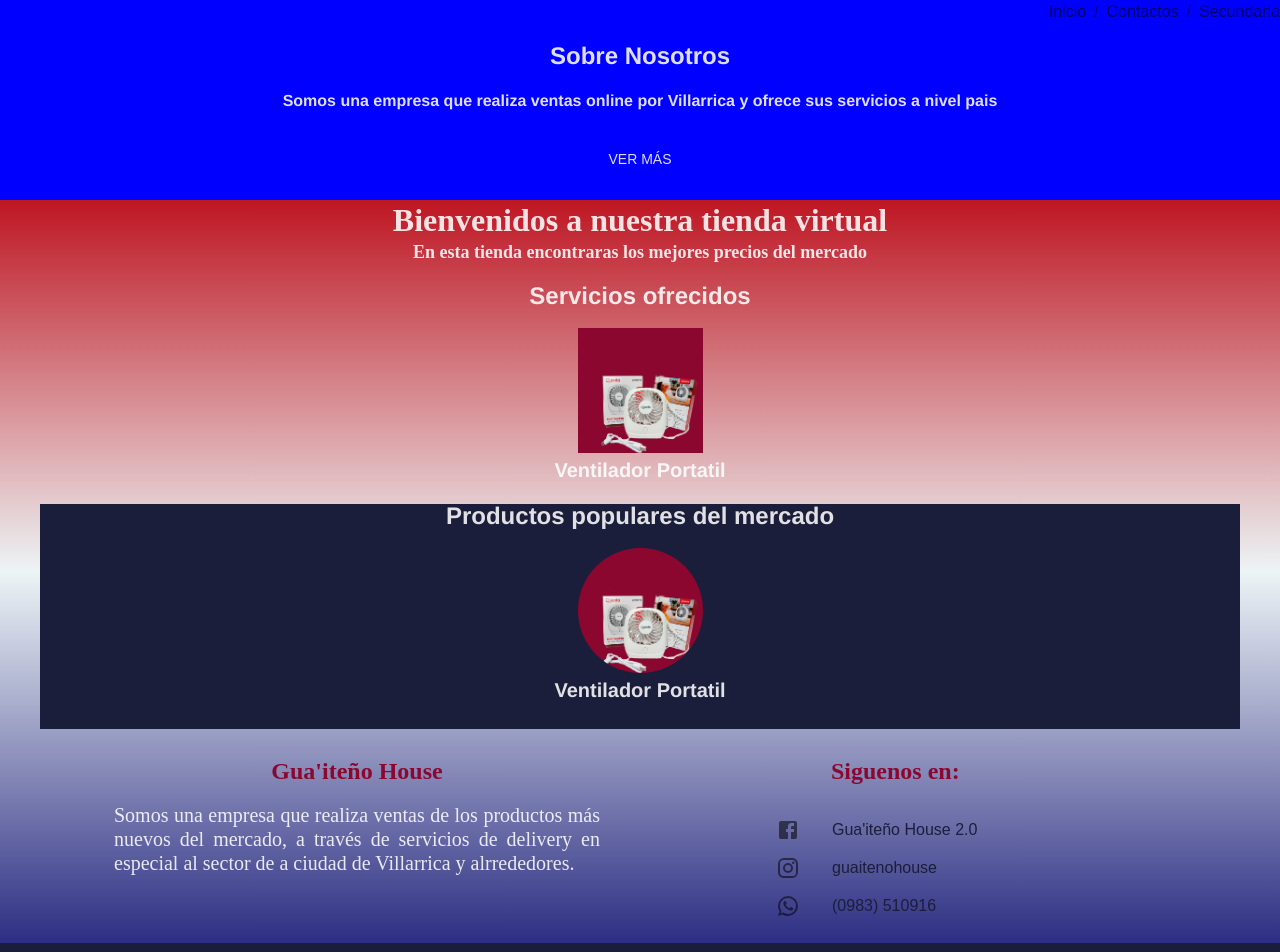
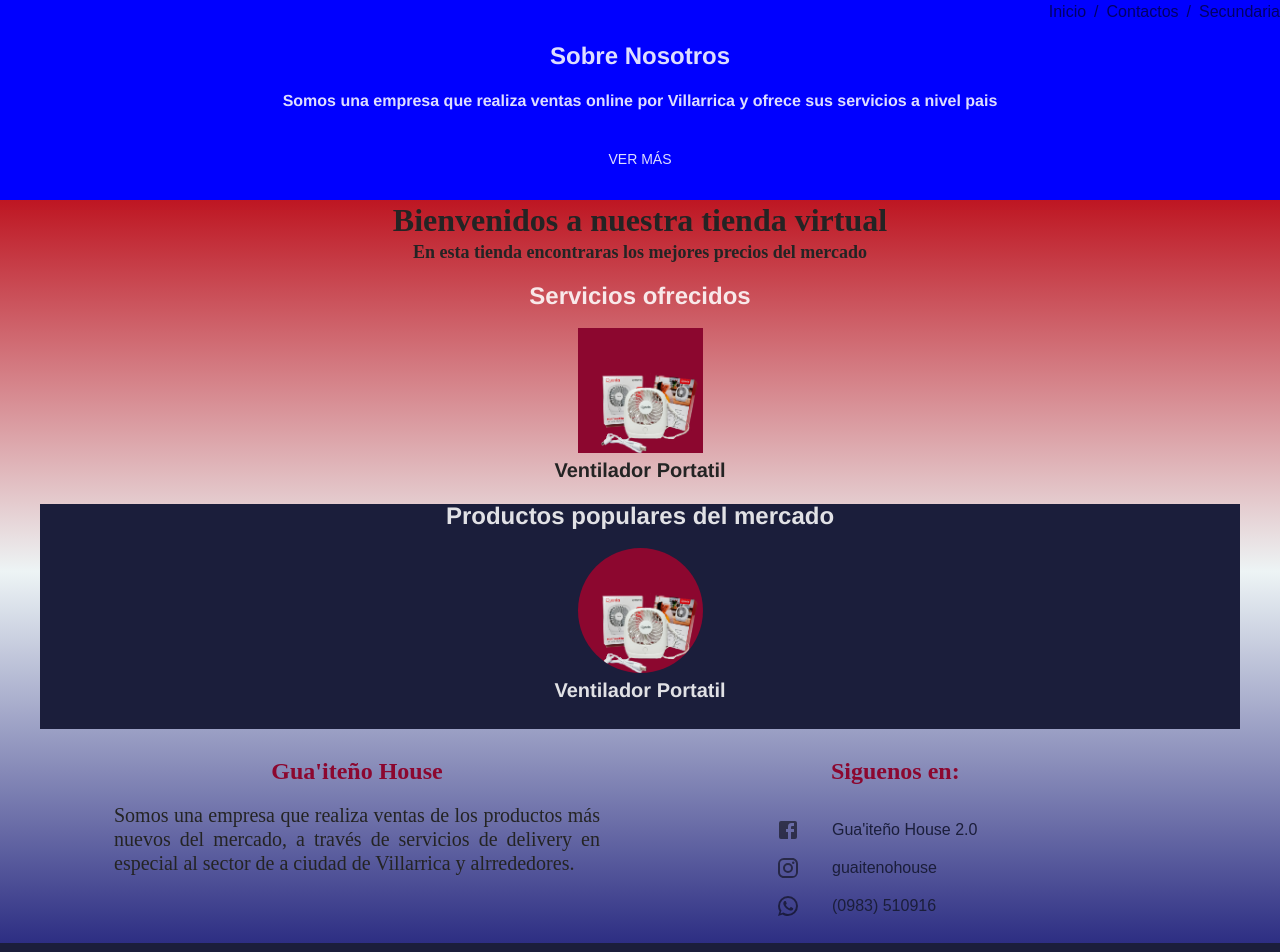
Before and after one commit to Zorro-cristal/Guaitenho_page, a React (Vite) app: page / in a window 1280 px wide. Shown: the top 952 px of the page. Built offline with nearby package versions, Linux system fonts and the light colour scheme.

Commit message:
Colores actualizados y efecto de seleccion en el menu flotante agregado

```diff
--- a/src/index.css
+++ b/src/index.css
@@ -59,3 +59,7 @@ button:focus,
 button:focus-visible {
   outline: 4px auto -webkit-focus-ring-color;
 }
+
+.black-color {
+  color: #242424;
+}
--- a/src/layout/servicio_info.jsx
+++ b/src/layout/servicio_info.jsx
@@ -16,7 +16,7 @@ export default function Servicio_info(props) {
     return (
         <Container style={estilo}>
             <Avatar variant="square" sx={{width: tamano_avatar, height: tamano_avatar, bgcolor: {background}}} src={props.ruta}/>
-            <h2 style={{fontSize: 20, margin: 5}}>{props.titulo}</h2>
+            <h2 className="black-color" style={{fontSize: 20, margin: 5}}>{props.titulo}</h2>
         </Container>
     );
 }
--- a/src/pages/nosotros.jsx
+++ b/src/pages/nosotros.jsx
@@ -27,7 +27,7 @@ export default function Nosotros () {
         <div style={{height:65}}></div>
         <Fondo_body>
             <Typography variant='titulo'>
-                <h1>Conozcanos</h1>
+                <h1 style={{color: temas.palette.gris}}>Conozcanos</h1>
                 <Stack direction="row" divider={<Divider orientation="vertical" flexItem />} spacing={0} alignItems="center" justifyContent="center" m={2}>
                     <Stack style={{backgroundColor: temas.palette.primary.main}}>
                         <Typography variant='recuadro'>
@@ -62,8 +62,8 @@ export default function Nosotros () {
                         <img src={'avatar.jpg'} alt={'Mascota de la empresa'} height={435}/>
                     </Stack>
                 </Stack>
-                <h2>Nuestro equipo</h2>
-                <h2>Estamos ubicados en Villarrica, Paraguay</h2>
+                <h2 style={{color: temas.palette.gris}}>Nuestro equipo</h2>
+                <h2 style={{color: temas.palette.gris}}>Estamos ubicados en Villarrica, Paraguay</h2>
                 <iframe
                     src="https://www.google.com/maps/embed?pb=!1m18!1m12!1m3!1d114965.91613349908!2d-56.513546248784074!3d-25.78097010208623!2m3!1f0!2f0!3f0!3m2!1i1024!2i768!4f13.1!3m3!1m2!1s0x945ecc42e3757fb1%3A0x88ef83d89320b7c5!2sVillarrica!5e0!3m2!1ses!2spy!4v1671391734784!5m2!1ses!2spy"
                     width="80%"
--- a/src/pages/principal.jsx
+++ b/src/pages/principal.jsx
@@ -1,4 +1,4 @@
-import { Container, Grid, Typography } from '@mui/material';
+import { Container, Grid, ThemeProvider, Typography } from '@mui/material';
 import { style } from '@mui/system';
 import { useRef, useState, useLayoutEffect, useEffect } from 'react';
 import Fondo_body from '../layout/fondo_body';
@@ -43,8 +43,8 @@ const Principal= () => {
         <Cabecera />
         <Fondo_body>
             <Typography variant='encabezado'>
-                <h1>Bienvenidos a nuestra tienda virtual</h1>
-                <h4 className='descripcion_tienda'>En esta tienda encontraras los mejores precios del mercado</h4>
+                <h1 style={{color: temas.palette.gris}}>Bienvenidos a nuestra tienda virtual</h1>
+                <h4 style={{color: temas.palette.gris}} className='descripcion_tienda'>En esta tienda encontraras los mejores precios del mercado</h4>
             </Typography>
             <Container style={{
                 width: "100%",
@@ -56,7 +56,7 @@ const Principal= () => {
             <Container style={{
                 width: "100%",
                 height: 225,
-                backgroundColor: temas.palette.primary.main
+                backgroundColor: temas.palette.azul_marino
             }}>
                 <h2>Productos populares del mercado</h2>
                 <Producto_destacado ruta="productos\ventilador_portatil.png" titulo="Ventilador Portatil"/>
@@ -68,15 +68,15 @@ const Principal= () => {
                 <Grid container style={{padding: 10}} spacing={width*2/10}>
                     <Grid item xs={6} marginLeft={5}>
                         <Typography variant= 'titulo'>
-                            <h2 style={{color: temas.palette.secondary.main}}>Gua'iteño House</h2>
+                            <h2 style={{color: temas.palette.lila}}>Gua'iteño House</h2>
                         </Typography>
                         <Typography variant='cuerpo'>
-                            <p>Somos una empresa que realiza ventas de los productos más nuevos del mercado, a través de servicios de delivery en especial al sector de a ciudad de Villarrica y alrrededores.</p>
+                            <p style={{color: temas.palette.gris}}>Somos una empresa que realiza ventas de los productos más nuevos del mercado, a través de servicios de delivery en especial al sector de a ciudad de Villarrica y alrrededores.</p>
                         </Typography>
                     </Grid>
                     <Grid xs={4} item>
                         <Typography variant= 'titulo'>
-                            <h2 style={{color: temas.palette.secondary.main}}>Siguenos en:</h2>
+                            <h2 style={{color: temas.palette.lila}}>Siguenos en:</h2>
                         </Typography>
                         <Redes_sociales />
                     </Grid>
--- a/src/styless/temas.jsx
+++ b/src/styless/temas.jsx
@@ -2,6 +2,9 @@ import { createTheme } from "@mui/material";
 
 export const temas= createTheme({
     palette: {
+        lila: '#8c072f',
+        gris: '#242424',
+        azul_marino: '#1b1e3b',
         primary: {
             main: '#1b1e3b',
         },
--- a/src/views/pie.jsx
+++ b/src/views/pie.jsx
@@ -5,12 +5,12 @@ import { temas } from "../styless/temas";
 
 const Pie= () => {
     return(
-        <Grid container sx={{backgroundColor: temas.palette.primary.main, padding: "10px"}}>
+        <Grid container sx={{backgroundColor: temas.palette.azul_marino, padding: "10px"}}>
             <Grid xs={6} item>
                 <form method="get" action="https://wa.me/595983510916">
                     <Typography variant= "titulo">
                         <h3 style={{textAlign: "start"}} className= "suscripcion_titulo">
-                            <em style={{color: temas.palette.secondary.main}}>Suscribete</em> para recibir ofertas, promociones y noticias!
+                            <em style={{color: temas.palette.lila}}>Suscribete</em> para recibir ofertas, promociones y noticias!
                         </h3>
                     </Typography>
                     <Typography variant='recuadro'>
--- a/src/views/redes_sociales.jsx
+++ b/src/views/redes_sociales.jsx
@@ -16,7 +16,7 @@ export default function Redes_sociales () {
         <List>
             <ListItem style={estilo}>
                 <ListItemIcon>
-                    <SvgIcon component={FacebookIcon} color={temas.palette.secondary.main}/>
+                    <SvgIcon component={FacebookIcon} color={temas.palette.azul_marino}/>
                 </ListItemIcon>
                 <ListItemText>
                     <Link style={{textDecoration: 'none'}} href={direcciones_paginas.facebook}>Gua'iteño House 2.0</Link>
@@ -24,7 +24,7 @@ export default function Redes_sociales () {
             </ListItem>
             <ListItem style={estilo}>
                 <ListItemIcon>
-                    <SvgIcon component={InstagramIcon} color={temas.palette.secondary.main}/>
+                    <SvgIcon component={InstagramIcon} color={temas.palette.azul_marino}/>
                 </ListItemIcon>
                 <ListItemText>
                     <Link href={direcciones_paginas.instagram} style={{textDecoration: 'none'}}>guaitenohouse</Link>
@@ -32,7 +32,7 @@ export default function Redes_sociales () {
             </ListItem>
             <ListItem style={estilo}>
                 <ListItemIcon>
-                    <SvgIcon component={WhatsAppIcon} color={temas.palette.secondary.main}/>
+                    <SvgIcon component={WhatsAppIcon} color={temas.palette.azul_marino}/>
                 </ListItemIcon>
                 <ListItemText>
                     <Link style={{textDecoration: 'none'}} href={direcciones_paginas.whatsapp}>(0983) 510916</Link>
```
Also changed, not shown: src/views/menu_flotante.jsx (+10 -5 lines).
